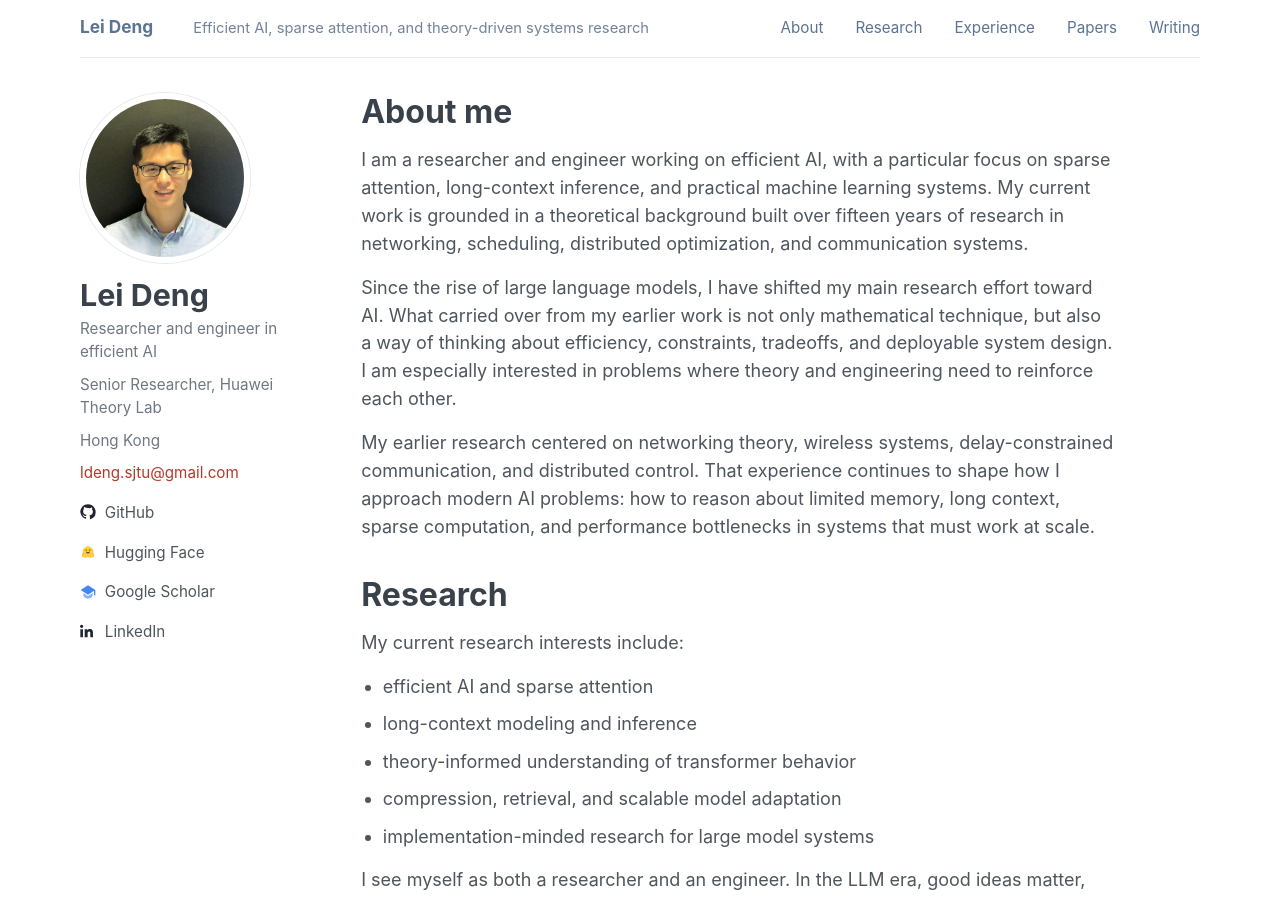
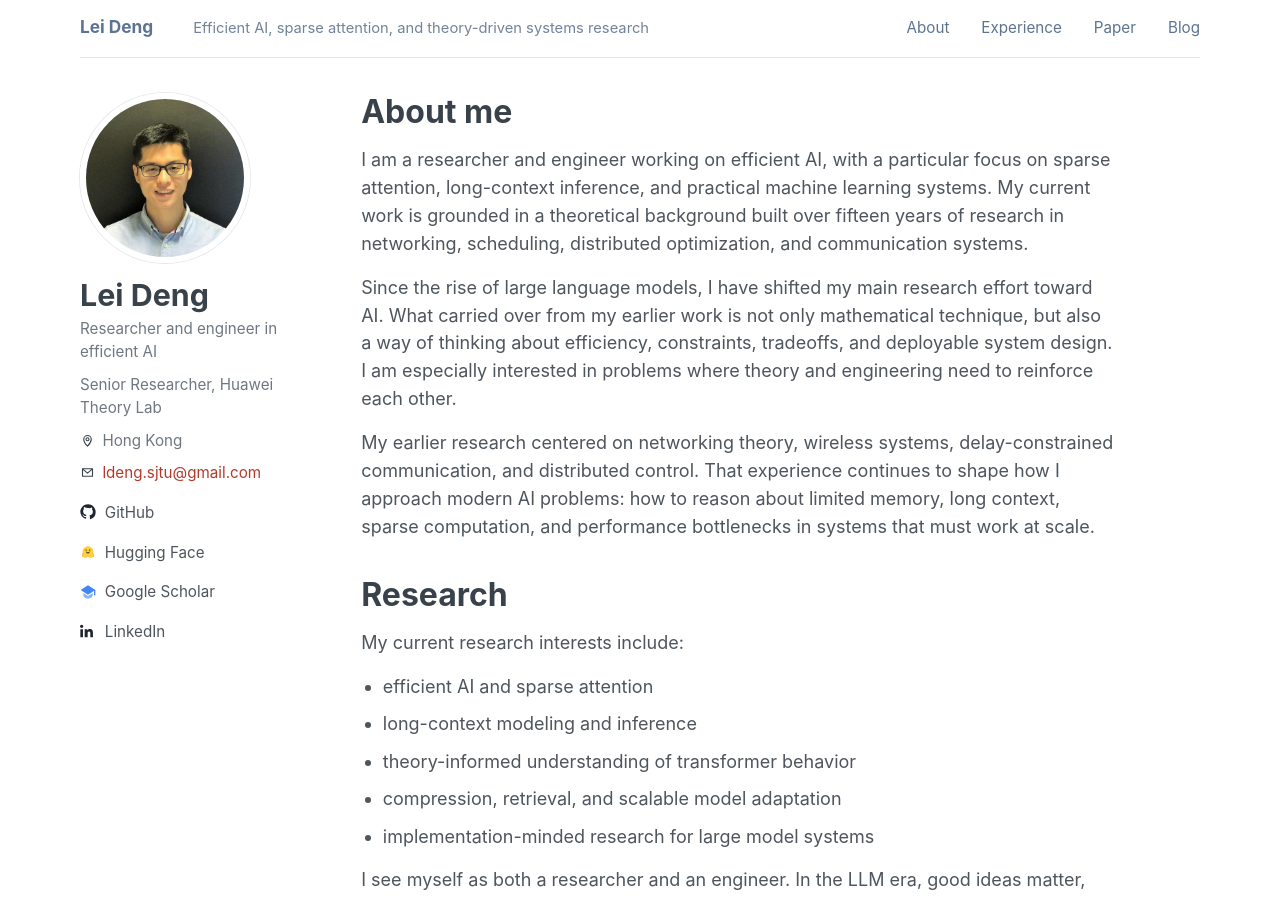
Before and after one commit to leideng/leideng.github.io, a Jekyll site: the page built from index.md, in a window 1280 px wide and 900 px high. Built offline with Jekyll 4.4.1, drawn with Linux system fonts in a browser that asks for light colours.

Commit message:
feat(layout): simplify site navigation structure

```diff
--- a/_layouts/default.html
+++ b/_layouts/default.html
@@ -21,17 +21,10 @@
           <p class="site-tagline">Efficient AI, sparse attention, and theory-driven systems research</p>
         </div>
         <nav class="site-nav" aria-label="Primary">
-          {% if page.url == '/' %}
-          <a href="#about-me">About</a>
-          <a href="#research">Research</a>
-          <a href="#experience">Experience</a>
-          <a href="#papers">Papers</a>
-          <a href="#writing">Writing</a>
-          {% else %}
-          <a href="{{ '/' | relative_url }}">Home</a>
-          <a href="{{ '/publications/' | relative_url }}" {% if page.url == '/publications/' %}aria-current="page"{% endif %}>Publications</a>
-          <a href="{{ '/blog/' | relative_url }}" {% if page.url == '/blog/' %}aria-current="page"{% endif %}>Writing</a>
-          {% endif %}
+          <a href="{% if page.url == '/' %}#about{% else %}{{ '/' | relative_url }}#about{% endif %}">About</a>
+          <a href="{% if page.url == '/' %}#experience{% else %}{{ '/' | relative_url }}#experience{% endif %}">Experience</a>
+          <a href="{{ '/publications/' | relative_url }}" {% if page.url == '/publications/' or page.url == '/full-publications/' %}aria-current="page"{% endif %}>Paper</a>
+          <a href="{{ '/blog/' | relative_url }}" {% if page.url == '/blog/' %}aria-current="page"{% endif %}>Blog</a>
         </nav>
       </header>
 
@@ -43,9 +36,17 @@
             {% if page.profile_name %}<h1 class="profile-name">{{ page.profile_name }}</h1>{% endif %}
             {% if page.profile_role %}<p class="profile-role">{{ page.profile_role }}</p>{% endif %}
             {% if page.profile_affiliation %}<p class="profile-affiliation">{{ page.profile_affiliation }}</p>{% endif %}
-            {% if page.profile_location %}<p class="profile-meta">{{ page.profile_location }}</p>{% endif %}
+            {% if page.profile_location %}
+            <p class="profile-meta">
+              <img class="profile-meta-icon" src="{{ 'assets/icons/location.svg' | relative_url }}" alt="Location icon">
+              <span>{{ page.profile_location }}</span>
+            </p>
+            {% endif %}
             {% if page.profile_email %}
-            <p class="profile-meta"><a href="mailto:{{ page.profile_email }}">{{ page.profile_email }}</a></p>
+            <p class="profile-meta">
+              <img class="profile-meta-icon" src="{{ 'assets/icons/email.svg' | relative_url }}" alt="Email icon">
+              <a href="mailto:{{ page.profile_email }}">{{ page.profile_email }}</a>
+            </p>
             {% endif %}
             {% if page.profile_links %}
             <ul class="profile-links">
```
